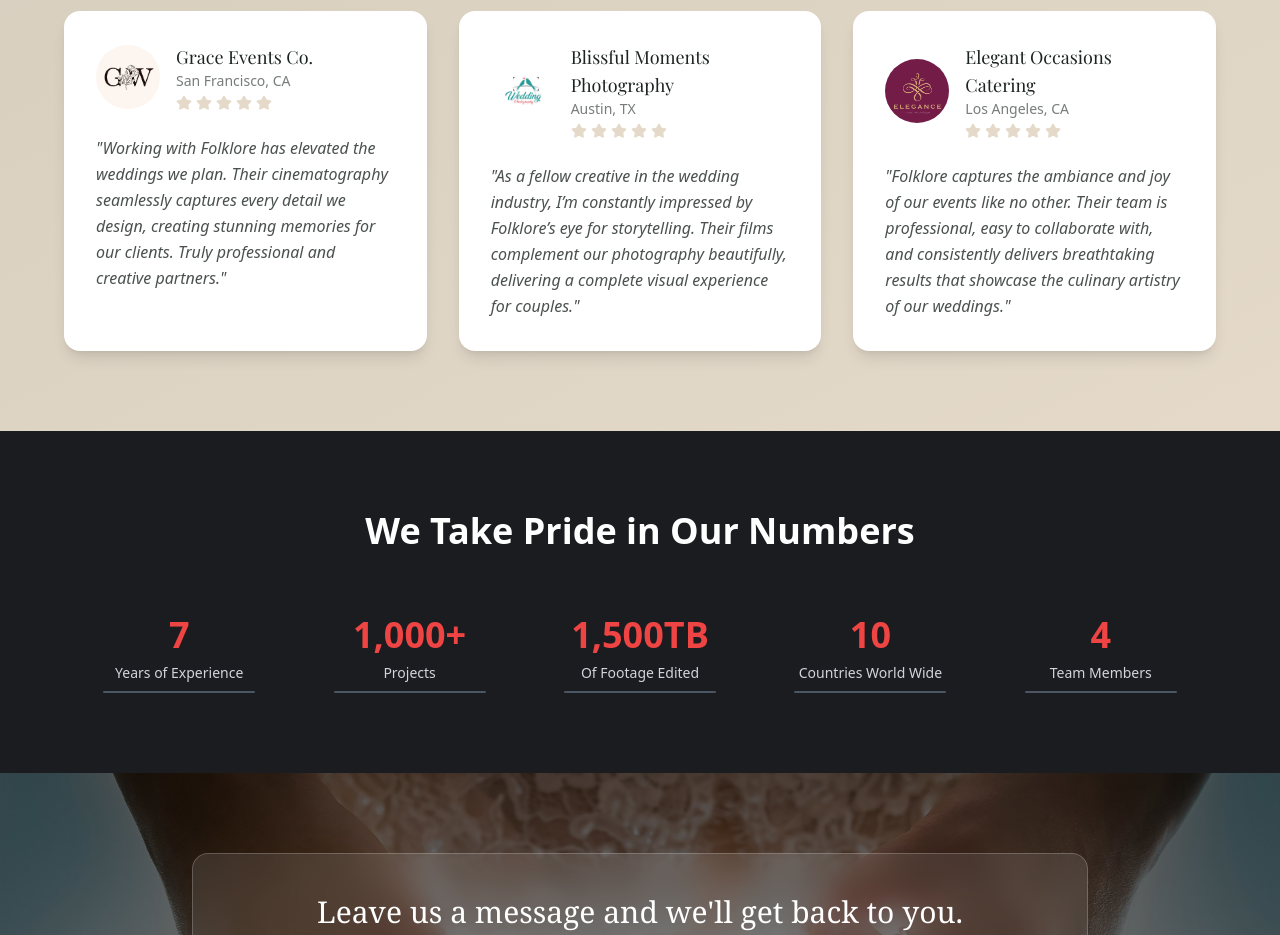
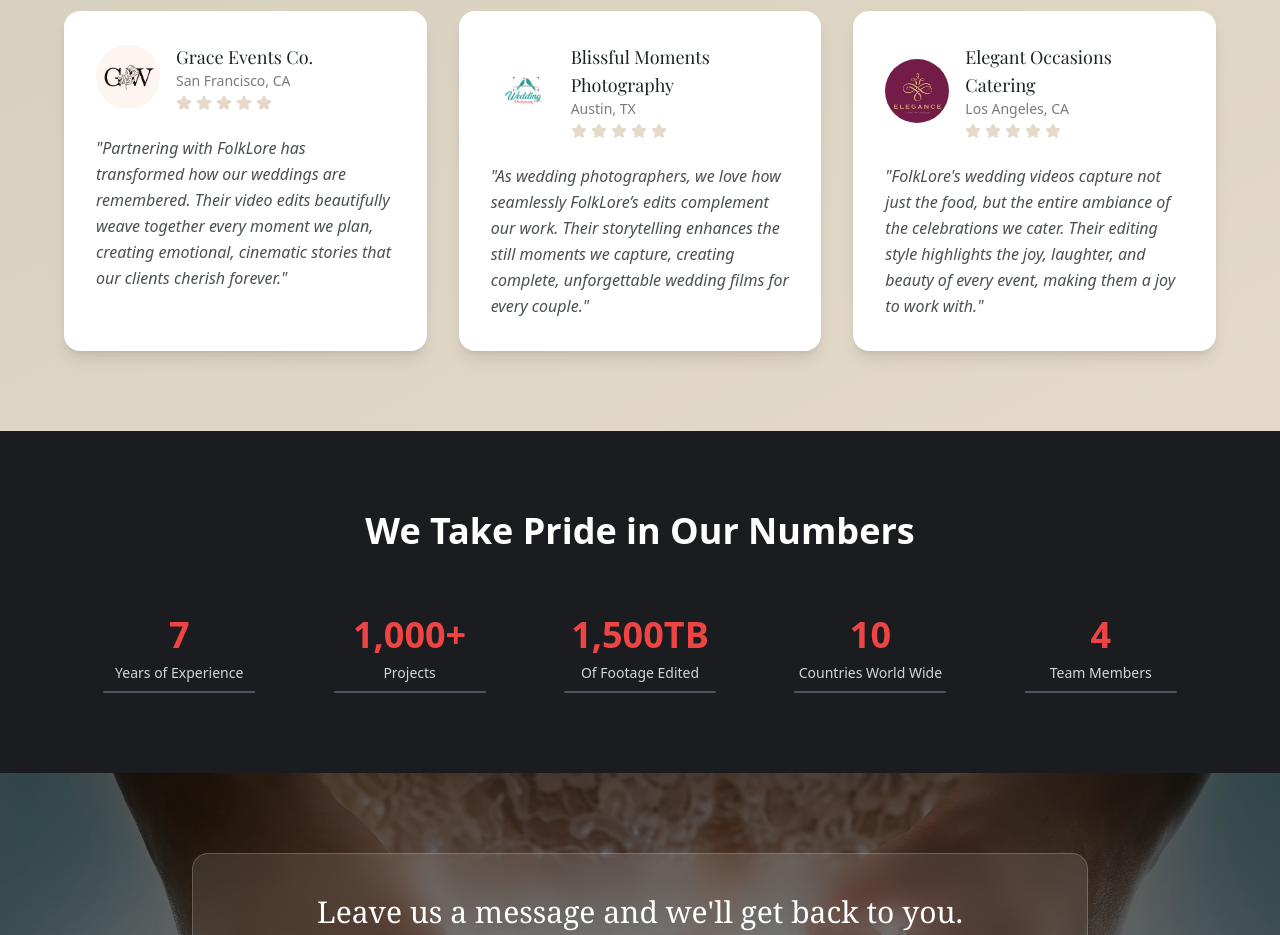
Before and after one commit to Sarorosy/wedaura, a React (Vite) app: page / in a window 1280 px wide. Shown: the part 5200-6135 px from the top of the page. Built offline with nearby package versions, Linux system fonts and the light colour scheme; a web font is replaced by a local one.

Commit message:
added formspreee

```diff
--- a/src/pages/Home/Faq.jsx
+++ b/src/pages/Home/Faq.jsx
@@ -74,33 +74,30 @@ const faqs = [
       "Yes, we believe personalised solutions are key. We'll offer a 100% tailored wedding video editing package.",
   },
 ];
-
 const testimonials = [
   {
     name: "Grace Events Co.",
-    image:
-      grace,
-    text: "Working with Folklore has elevated the weddings we plan. Their cinematography seamlessly captures every detail we design, creating stunning memories for our clients. Truly professional and creative partners.",
+    image: grace,
+    text: "Partnering with FolkLore has transformed how our weddings are remembered. Their video edits beautifully weave together every moment we plan, creating emotional, cinematic stories that our clients cherish forever.",
     rating: 5,
     location: "San Francisco, CA",
   },
   {
     name: "Blissful Moments Photography",
-    image:
-      blissfull,
-    text: "As a fellow creative in the wedding industry, I’m constantly impressed by Folklore’s eye for storytelling. Their films complement our photography beautifully, delivering a complete visual experience for couples.",
+    image: blissfull,
+    text: "As wedding photographers, we love how seamlessly FolkLore’s edits complement our work. Their storytelling enhances the still moments we capture, creating complete, unforgettable wedding films for every couple.",
     rating: 5,
     location: "Austin, TX",
   },
   {
     name: "Elegant Occasions Catering",
-    image:
-     elegance,
-    text: "Folklore captures the ambiance and joy of our events like no other. Their team is professional, easy to collaborate with, and consistently delivers breathtaking results that showcase the culinary artistry of our weddings.",
+    image: elegance,
+    text: "FolkLore's wedding videos capture not just the food, but the entire ambiance of the celebrations we cater. Their editing style highlights the joy, laughter, and beauty of every event, making them a joy to work with.",
     rating: 5,
     location: "Los Angeles, CA",
   },
 ];
+
 
 
 export default function Faq() {
```
